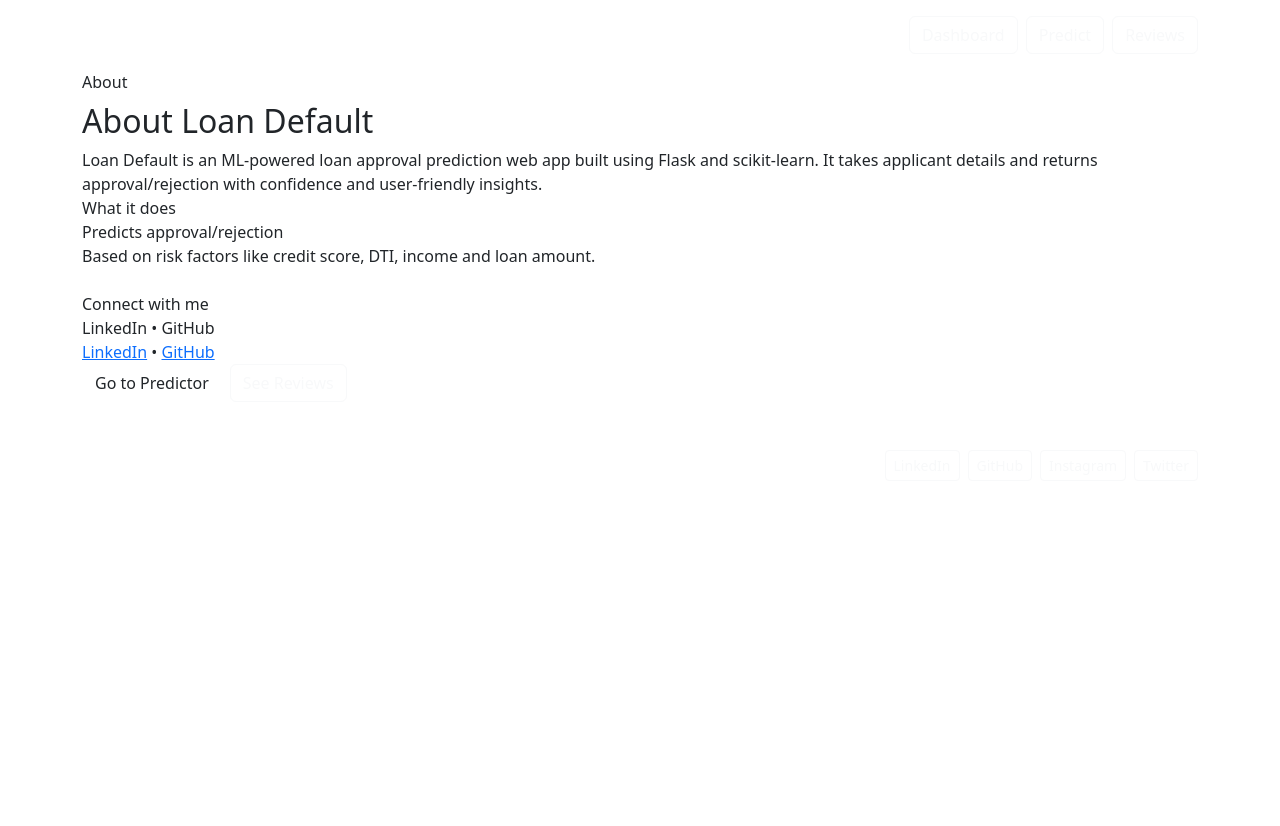
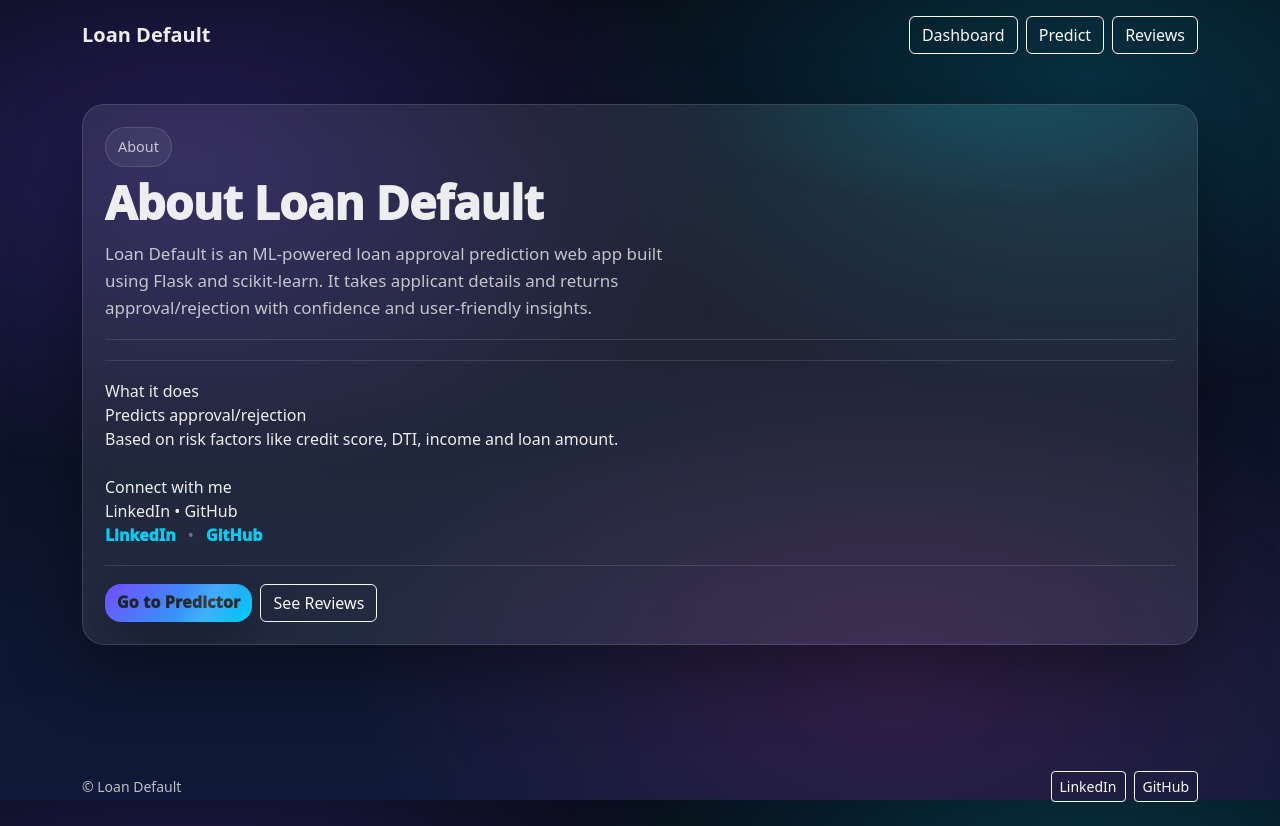
Before and after one commit to Bhavy123321/M.L---Project, a Flask app: page /about in a window 1280 px wide. Before the commit the page ends 389 px from the top, so only its background shows below. Run offline with Flask 3, Linux system fonts and the light colour scheme.

Commit message:
Update base.html

```diff
--- a/templates/base.html
+++ b/templates/base.html
@@ -8,64 +8,78 @@
   <!-- Bootstrap -->
   <link href="https://cdn.jsdelivr.net/npm/bootstrap@5.3.3/dist/css/bootstrap.min.css" rel="stylesheet">
 
-  <!-- Your CSS -->
-  <link rel="stylesheet" href="{{ url_for('static', filename='styles.css') }}">
+  <!-- ✅ FIXED CSS PATH -->
+  <link rel="stylesheet" href="{{ url_for('static', filename='css/style.css') }}">
 </head>
 
 <body>
 
-  <!-- Header / Navbar -->
+  <!-- ================= NAVBAR ================= -->
   <header class="py-3">
-    <div class="container d-flex justify-content-between align-items-center gap-3 flex-wrap">
-      <div class="d-flex align-items-center gap-2">
-        <div class="fw-bold text-white" style="font-size: 20px;">{{ brand_name }}</div>
+    <div class="container d-flex justify-content-between align-items-center flex-wrap gap-2">
+
+      <!-- Logo / Brand -->
+      <div class="fw-bold" style="font-size: 20px;">
+        {{ brand_name }}
       </div>
 
-      <nav class="d-flex gap-2 flex-wrap">
-        <a class="btn btn-outline-light" href="{{ url_for('dashboard') }}">Dashboard</a>
-        <a class="btn btn-outline-light" href="{{ url_for('predict') }}">Predict</a>
-        <a class="btn btn-outline-light" href="{{ url_for('reviews') }}">Reviews</a>
-      </nav>
+      <!-- Navigation Buttons -->
+      <div class="d-flex gap-2 flex-wrap">
+        <a class="btn btn-outline-light"
+           href="{{ url_for('dashboard') }}">
+          Dashboard
+        </a>
+
+        <a class="btn btn-outline-light"
+           href="{{ url_for('predict') }}">
+          Predict
+        </a>
+
+        <a class="btn btn-outline-light"
+           href="{{ url_for('reviews') }}">
+          Reviews
+        </a>
+      </div>
+
     </div>
   </header>
 
-  <!-- Page content -->
+  <!-- ================= PAGE CONTENT ================= -->
   <main>
     {% block content %}{% endblock %}
   </main>
 
-  <!-- Footer -->
-  <footer class="py-4 mt-4">
+  <!-- ================= FOOTER ================= -->
+  <footer class="py-4 mt-5">
     <div class="container d-flex justify-content-between align-items-center flex-wrap gap-2">
-      <div class="text-white-50 small">
-        © {{ brand_name }} • All rights reserved
+
+      <div class="small text-soft">
+        © {{ brand_name }}
       </div>
 
-      <!-- ✅ FIXED SOCIAL LINKS -->
+      <!-- Social Links -->
       <div class="d-flex gap-2">
+
         <a class="btn btn-outline-light btn-sm"
            href="{{ social.linkedin }}"
            target="_blank"
-           rel="noopener noreferrer">LinkedIn</a>
+           rel="noopener noreferrer">
+          LinkedIn
+        </a>
 
         <a class="btn btn-outline-light btn-sm"
            href="{{ social.github }}"
            target="_blank"
-           rel="noopener noreferrer">GitHub</a>
+           rel="noopener noreferrer">
+          GitHub
+        </a>
 
-        <a class="btn btn-outline-light btn-sm"
-           href="{{ social.instagram }}"
-           target="_blank"
-           rel="noopener noreferrer">Instagram</a>
-
-        <a class="btn btn-outline-light btn-sm"
-           href="{{ social.twitter }}"
-           target="_blank"
-           rel="noopener noreferrer">Twitter</a>
       </div>
     </div>
   </footer>
 
+  <!-- Bootstrap JS -->
   <script src="https://cdn.jsdelivr.net/npm/bootstrap@5.3.3/dist/js/bootstrap.bundle.min.js"></script>
+
 </body>
 </html>
```
